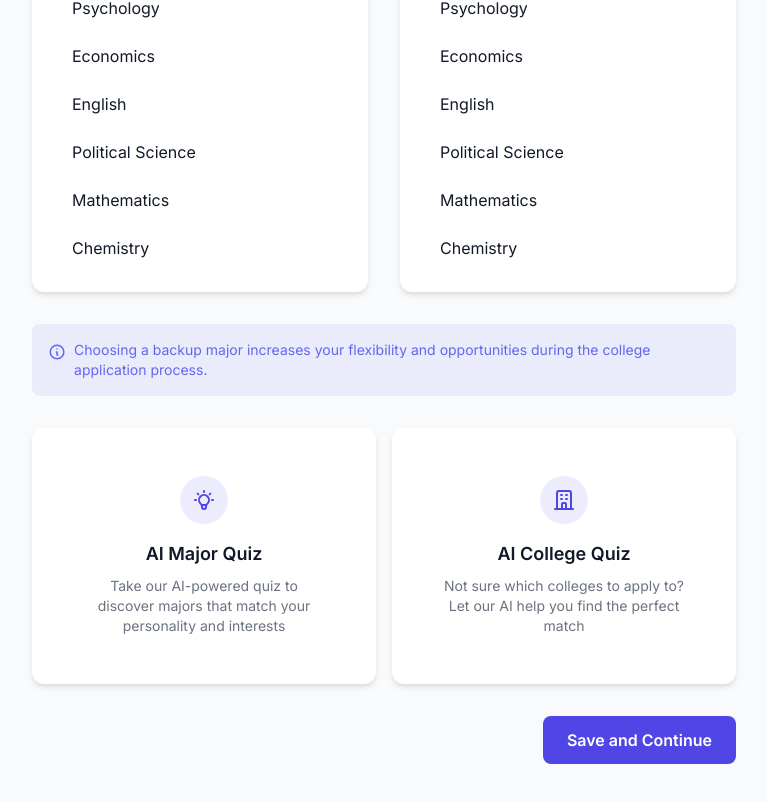
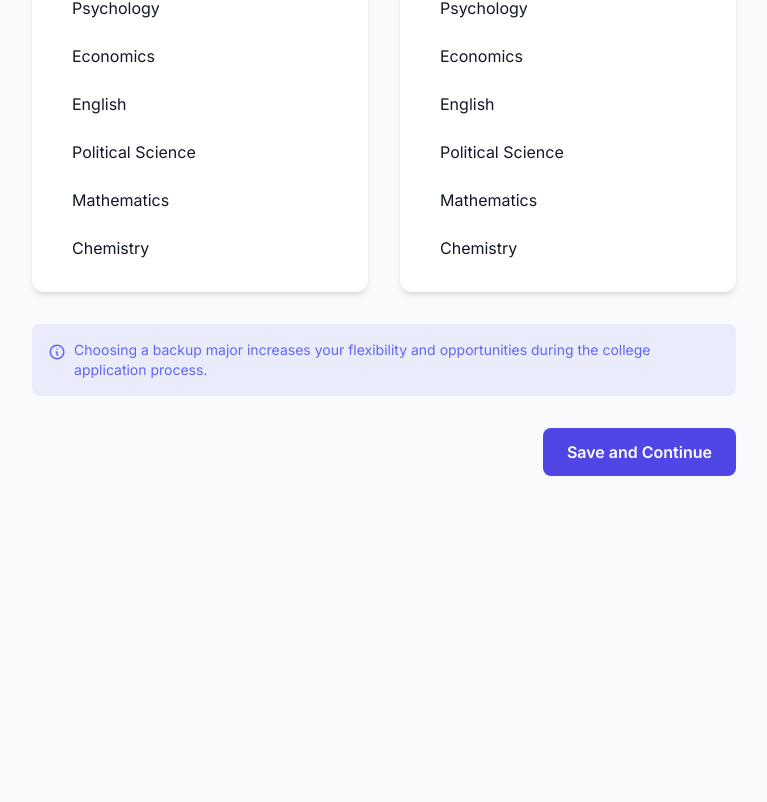
Before and after one commit to ridhimamorampudi/Polaris, a Next.js app: page /major in a window 1280 px wide. Shown: the part 542-1344 px from the top of the page, without its empty margins (256-1023 px from the left). After the commit the page ends 1066 px from the top, so only its background shows below. Built offline with nearby package versions, Linux system fonts and the light colour scheme; no server answers.

Commit message:
took out ai quiz

```diff
--- a/app/major/page.tsx
+++ b/app/major/page.tsx
@@ -144,37 +144,6 @@ export default function MajorSelection() {
             </div>
           </div>
 
-          {/* AI Quiz Buttons */}
-          <div className="grid grid-cols-2 gap-4">
-            <Link href="/major/quiz" className="card hover:shadow-lg transition-shadow">
-              <div className="p-6 text-center">
-                <div className="w-12 h-12 mx-auto mb-4 bg-primary bg-opacity-10 rounded-full flex items-center justify-center">
-                  <svg className="w-6 h-6 text-primary" fill="none" stroke="currentColor" viewBox="0 0 24 24">
-                    <path strokeLinecap="round" strokeLinejoin="round" strokeWidth={2} d="M9.663 17h4.673M12 3v1m6.364 1.636l-.707.707M21 12h-1M4 12H3m3.343-5.657l-.707-.707m2.828 9.9a5 5 0 117.072 0l-.548.547A3.374 3.374 0 0014 18.469V19a2 2 0 11-4 0v-.531c0-.895-.356-1.754-.988-2.386l-.548-.547z" />
-                  </svg>
-                </div>
-                <h3 className="text-lg font-semibold text-text-primary mb-2">AI Major Quiz</h3>
-                <p className="text-sm text-text-secondary">
-                  Take our AI-powered quiz to discover majors that match your personality and interests
-                </p>
-              </div>
-            </Link>
-
-            <Link href="/colleges/quiz" className="card hover:shadow-lg transition-shadow">
-              <div className="p-6 text-center">
-                <div className="w-12 h-12 mx-auto mb-4 bg-primary bg-opacity-10 rounded-full flex items-center justify-center">
-                  <svg className="w-6 h-6 text-primary" fill="none" stroke="currentColor" viewBox="0 0 24 24">
-                    <path strokeLinecap="round" strokeLinejoin="round" strokeWidth={2} d="M19 21V5a2 2 0 00-2-2H7a2 2 0 00-2 2v16m14 0h2m-2 0h-5m-9 0H3m2 0h5M9 7h1m-1 4h1m4-4h1m-1 4h1m-5 10v-5a1 1 0 011-1h2a1 1 0 011 1v5m-4 0h4" />
-                  </svg>
-                </div>
-                <h3 className="text-lg font-semibold text-text-primary mb-2">AI College Quiz</h3>
-                <p className="text-sm text-text-secondary">
-                  Not sure which colleges to apply to? Let our AI help you find the perfect match
-                </p>
-              </div>
-            </Link>
-          </div>
-
           <div className="flex justify-end space-x-4">
             <button
               onClick={handleSave}
```
